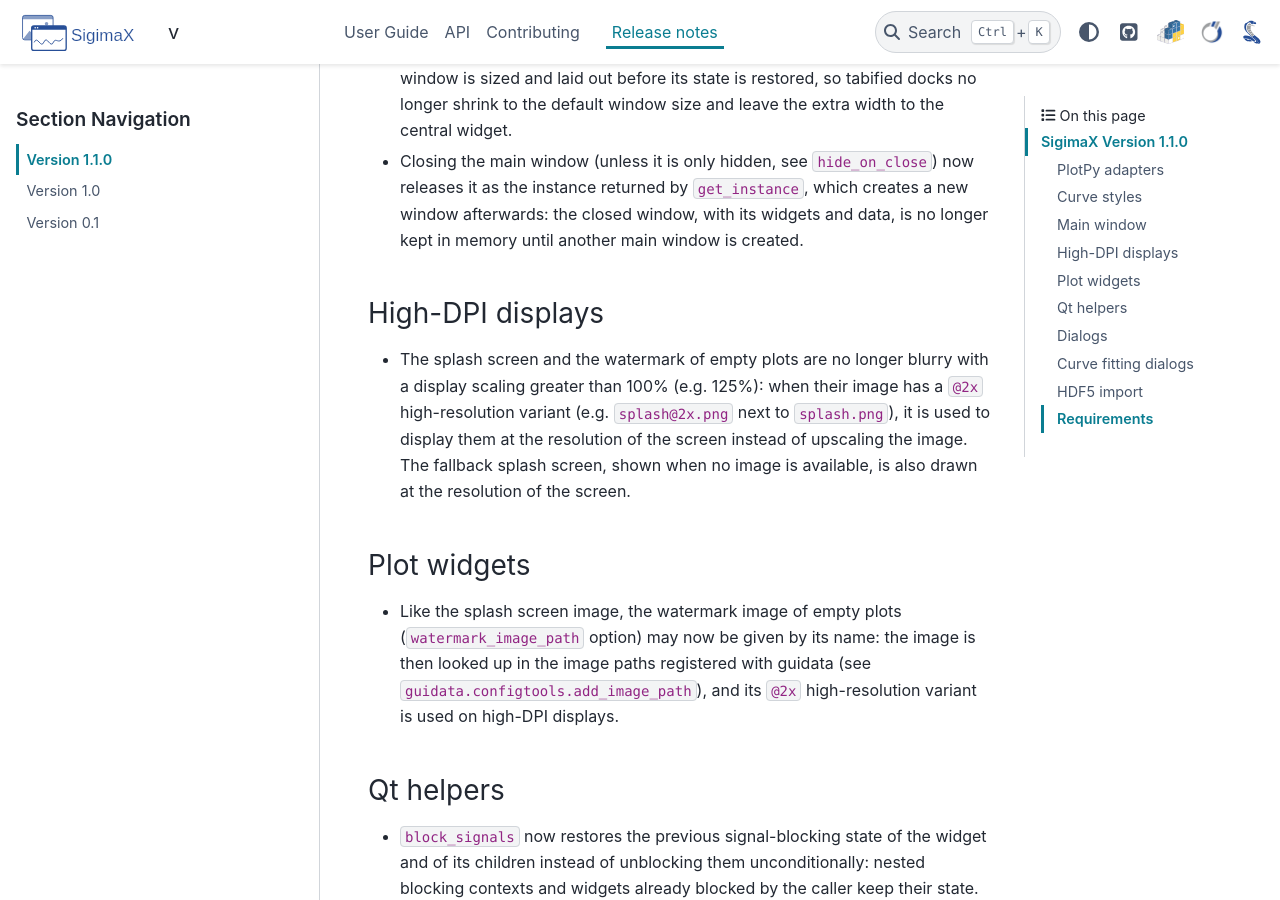
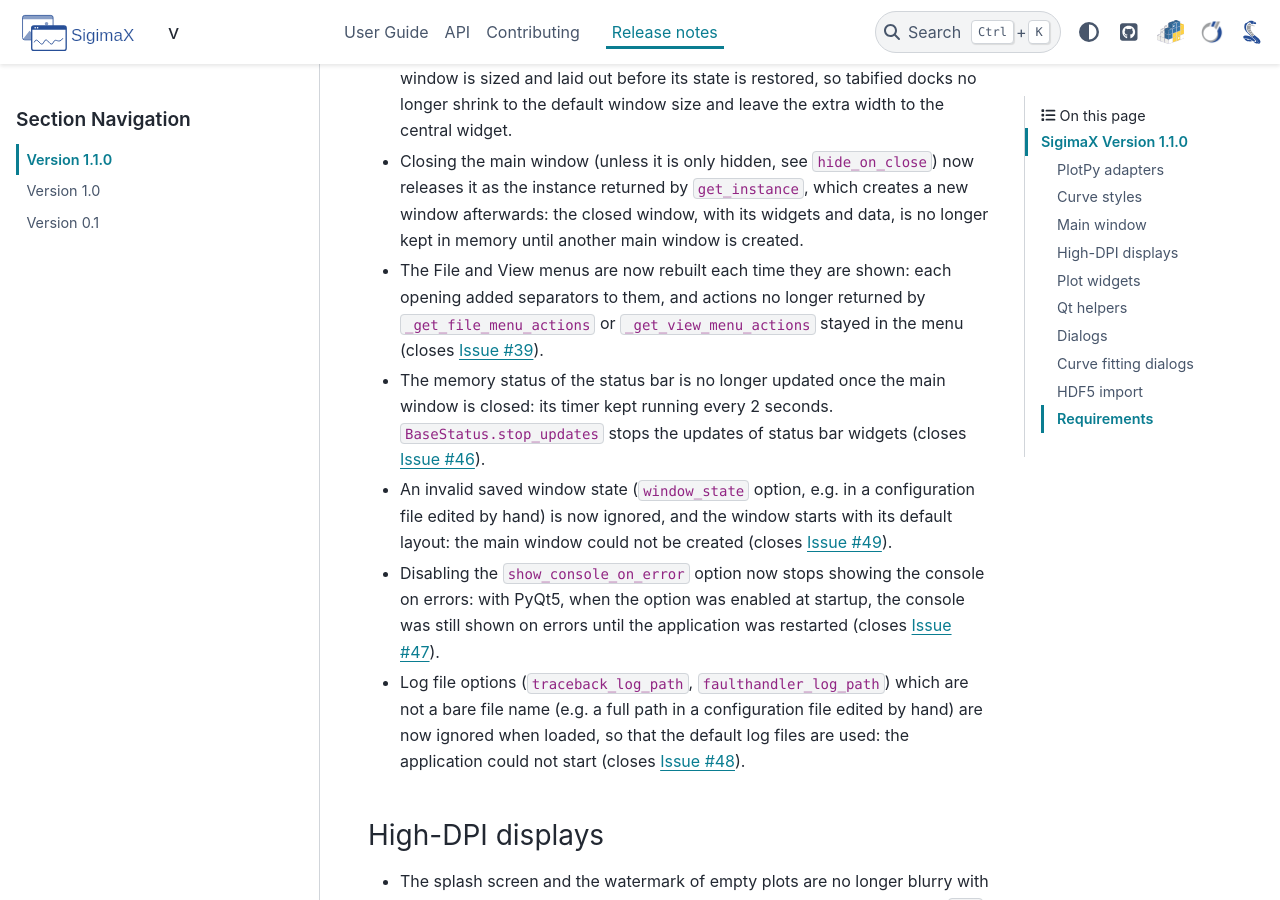
Before and after one commit to DataLab-Platform/SigimaX, a Sphinx documentation site: the page built from doc/release_notes/release_1.01.md, in a window 1280 px wide and 900 px high, scrolled down 2168 px. Built offline with Sphinx 7.4.7 and the PyData theme 0.15.4, drawn with Linux system fonts in a browser that asks for light colours; pages that are not in the unit, such as notebooks, are missing from menus; the version number could not be read and is left out; some of the changed text lies outside the part shown.

Commit message:
docs: release notes for the fixes of issues #39, #43, #44, #46 to #49
Assisted-by: Claude Opus 5.5

```diff
--- a/doc/release_notes/release_1.01.md
+++ b/doc/release_notes/release_1.01.md
@@ -32,6 +32,11 @@
 
 * With Qt 5, the dock widget sizes saved on exit are now restored at startup: the window is sized and laid out before its state is restored, so tabified docks no longer shrink to the default window size and leave the extra width to the central widget.
 * Closing the main window (unless it is only hidden, see `hide_on_close`) now releases it as the instance returned by `get_instance`, which creates a new window afterwards: the closed window, with its widgets and data, is no longer kept in memory until another main window is created.
+* The File and View menus are now rebuilt each time they are shown: each opening added separators to them, and actions no longer returned by `_get_file_menu_actions` or `_get_view_menu_actions` stayed in the menu (closes [Issue #39](https://github.com/DataLab-Platform/SigimaX/issues/39)).
+* The memory status of the status bar is no longer updated once the main window is closed: its timer kept running every 2 seconds. `BaseStatus.stop_updates` stops the updates of status bar widgets (closes [Issue #46](https://github.com/DataLab-Platform/SigimaX/issues/46)).
+* An invalid saved window state (`window_state` option, e.g. in a configuration file edited by hand) is now ignored, and the window starts with its default layout: the main window could not be created (closes [Issue #49](https://github.com/DataLab-Platform/SigimaX/issues/49)).
+* Disabling the `show_console_on_error` option now stops showing the console on errors: with PyQt5, when the option was enabled at startup, the console was still shown on errors until the application was restarted (closes [Issue #47](https://github.com/DataLab-Platform/SigimaX/issues/47)).
+* Log file options (`traceback_log_path`, `faulthandler_log_path`) which are not a bare file name (e.g. a full path in a configuration file edited by hand) are now ignored when loaded, so that the default log files are used: the application could not start (closes [Issue #48](https://github.com/DataLab-Platform/SigimaX/issues/48)).
 
 ### High-DPI displays ###
 
@@ -50,6 +55,7 @@
 
 * The connection dialog (`ConnectionDialog`) now reports every error raised while connecting (timeout, unknown host...): only a refused connection was reported, and other errors left the dialog waiting until cancelled, or aborted the application with PyQt5's default exception hook.
 * Warning and error message boxes (`WarningErrorMessageBox`, `show_warning_error`) can now be shown without parent widget, titled with the application name: they raised an `AttributeError` instead of showing the message.
+* The file and log viewers now read UTF-16 and UTF-32 files with a byte order mark, and Windows (cp1252) files, with their encoding (`read_text_file`): such files were shown with wrong characters, as they were decoded as latin1 (closes [Issue #43](https://github.com/DataLab-Platform/SigimaX/issues/43)).
 
 ### Curve fitting dialogs ###
 
@@ -77,6 +83,7 @@
 * Files containing a link back to a parent group (a group linked into itself or into one of its subgroups) can now be opened: such links are skipped with a warning in the console, instead of raising a `RecursionError`. Other aliases of a group or dataset are still shown at each of their paths, and the HDF5 file is now closed when its tree cannot be built.
 * Datasets and groups reached through an external link (as the detector data of synchrotron master files, when the detector files are available) are now listed and imported at their path in the opened file. They were looked up at their path in the file holding them: they were then skipped with a warning in the console, or the data of another dataset of the opened file, found at that path, was imported instead. Node ids, the `HDF5Dataset` metadata and the `entry` of the `experimental_source` of imported objects are paths in the opened file, given by the new `BaseNode.h5path` attribute (`dset.name` is the path of the object in its own file).
 * Datasets holding a single row of values (e.g. a single scan stored as a 1 × N array) are now imported and previewed as signals: they were classified as signals, but skipped without message when imported.
+* The "Show array" button of the HDF5 browser no longer raises an error when the current node is not an array (e.g. once another node has been selected with the keyboard), and it is disabled once the file is closed ([Issue #44](https://github.com/DataLab-Platform/SigimaX/issues/44)).
 * HDF5 files whose name contains a comma can now be opened with `open_h5_files`: the comma was taken for the separator between a file name and the name of a dataset to import (`"file,dataset"`). A selector naming an existing file is now a file name, and the file name of a dataset selector may contain commas when it names an existing file (`split_h5_file_selector`). Selectors are now checked before `_on_h5_open_requested` is called, so that an invalid request is no longer notified (e.g. recorded in an application history) before failing.
 
 See the [HDF5 guide](../user_guide/hdf5_workspace.rst) for a complete JSON mapping and registration example, NeXus import limits and multidimensional selection examples.
```
Also changed, not shown: 1 other file.
